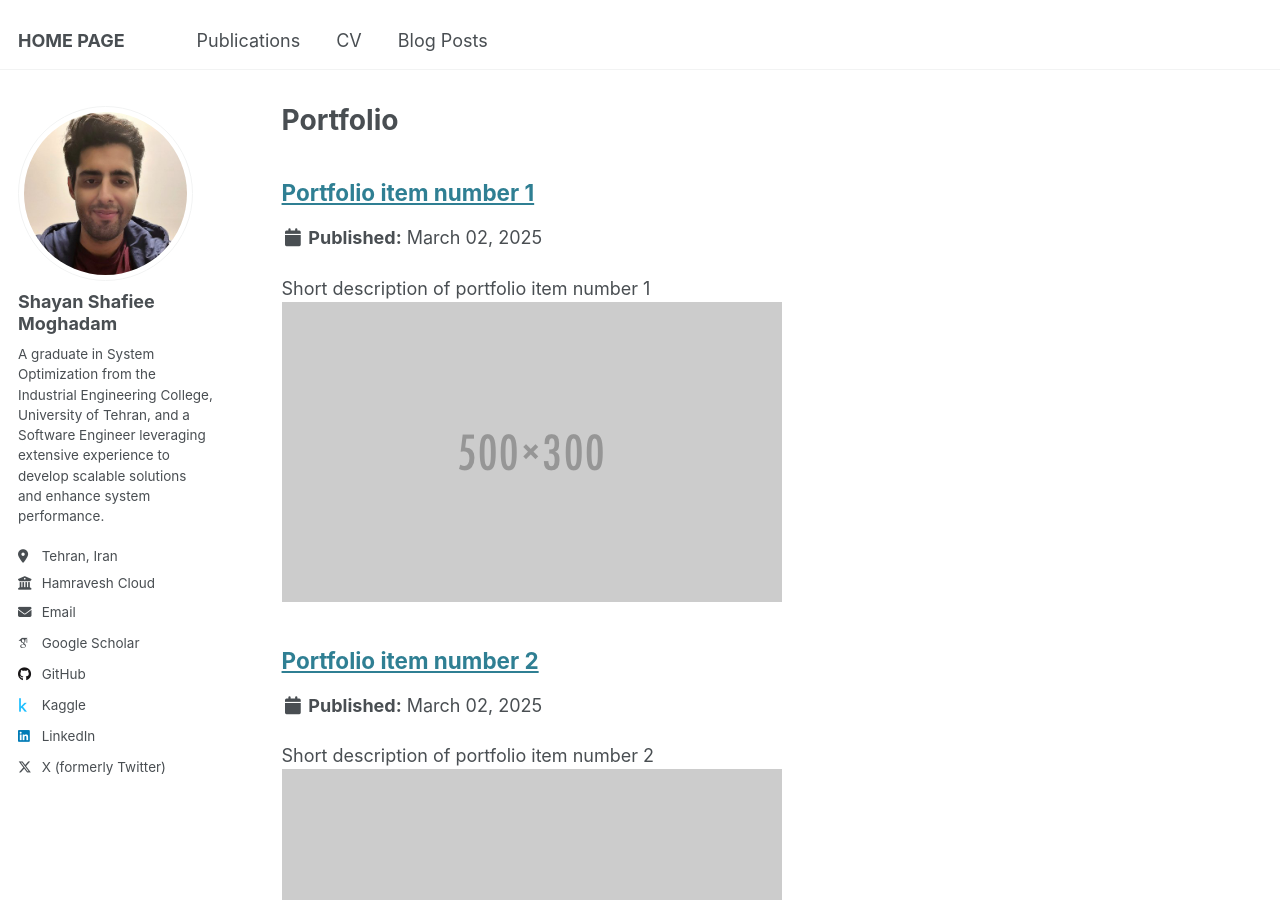
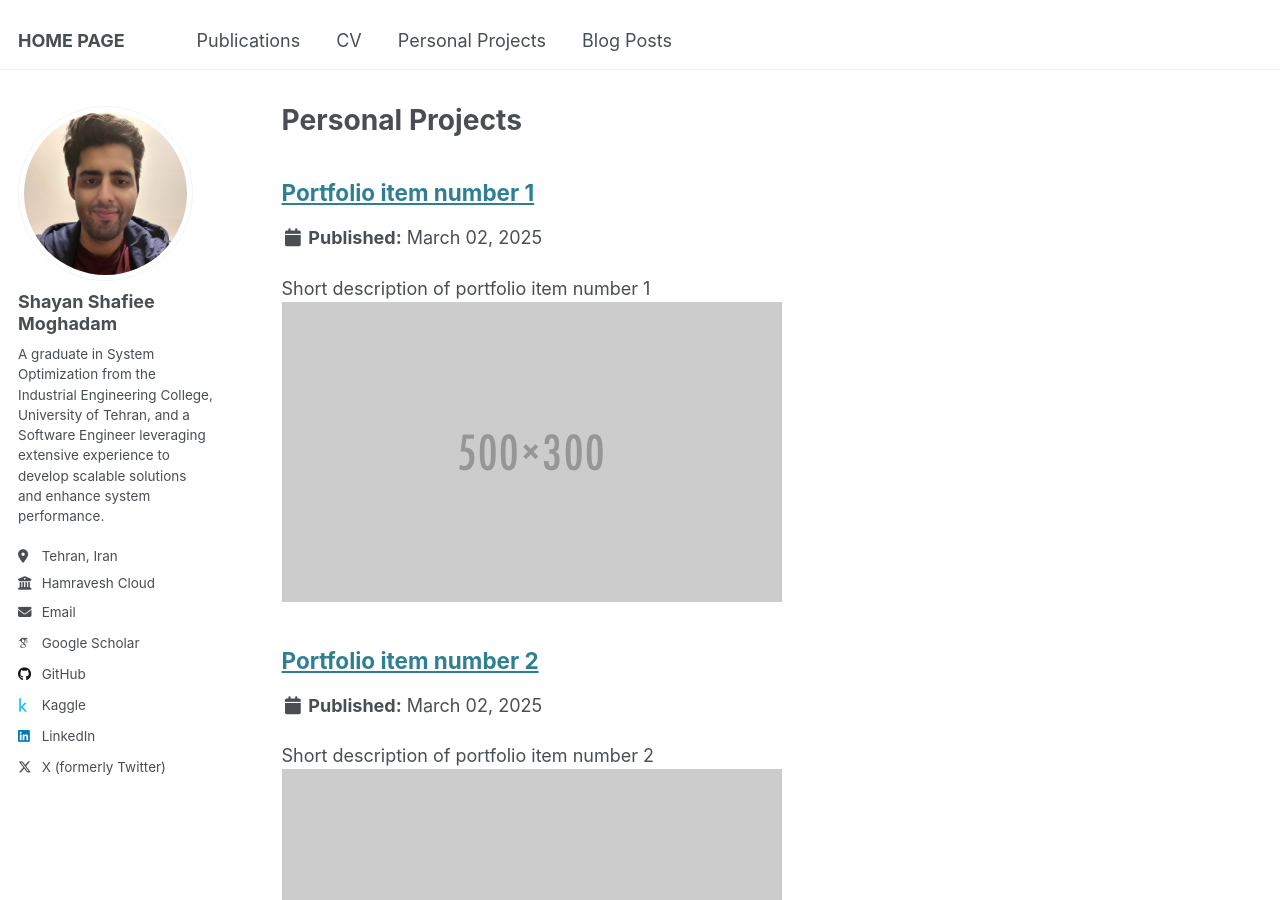
Before and after one commit to shayansm2/academic-portfolio, a Jekyll site: the page built from _pages/portfolio.html, in a window 1280 px wide and 900 px high. Built offline with Jekyll 4.4.1, drawn with Linux system fonts in a browser that asks for light colours; some web fonts are replaced.

Commit message:
check something

```diff
--- a/_data/navigation.yml
+++ b/_data/navigation.yml
@@ -11,6 +11,9 @@ main:
   - title: "CV"
     url: /cv/
 
+  - title: "Personal Projects"
+    url: /portfolio/
+
   - title: "Blog Posts"
     url: /year-archive/
 
@@ -22,6 +25,3 @@ main:
 
   # - title: "Talks"
   #   url: /talks/
-
-  # - title: "Portfolio"
-  #   url: /portfolio/
--- a/_pages/portfolio.html
+++ b/_pages/portfolio.html
@@ -1,13 +1,9 @@
 ---
 layout: archive
-title: "Portfolio"
+title: "Personal Projects"
 permalink: /portfolio/
 author_profile: true
 ---
 
-{% include base_path %}
-
-
-{% for post in site.portfolio %}
-  {% include archive-single.html %}
-{% endfor %}
+{% include base_path %} {% for post in site.portfolio %} {% include
+archive-single.html %} {% endfor %}
```
